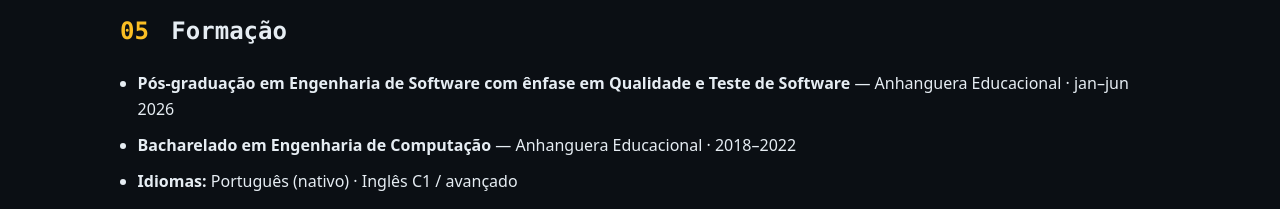
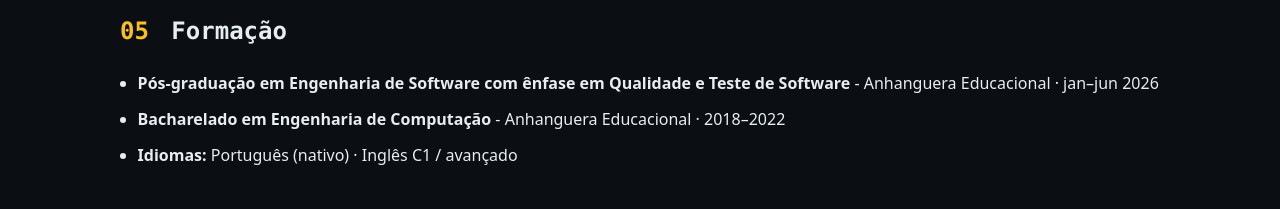
Before and after one commit to Lu1z-Filipe/luiz-filipe-portfolio, a website built with Vite: page site/index.html in a window 1280 px wide. Shown: the part 3531-3740 px from the top of the page. Built offline with nearby package versions, Linux system fonts and the light colour scheme; no server answers.

Commit message:
feat/atualiza_tracos

```diff
--- a/site/index.html
+++ b/site/index.html
@@ -3,7 +3,7 @@
   <head>
     <meta charset="utf-8" />
     <meta name="viewport" content="width=device-width, initial-scale=1" />
-    <title>Luiz Filipe Nascimento — QA Engineer</title>
+    <title>Luiz Filipe Nascimento - QA Engineer</title>
     <meta
       name="description"
       content="Portfólio de Luiz Filipe Nascimento, analista de qualidade de software (QA) desde 2021: testes funcionais, API REST, SQL, automação com Playwright e Cypress, ERP TOTVS e IA aplicada a QA."
@@ -12,7 +12,7 @@
     <meta name="theme-color" content="#0b0f14" />
     <meta property="og:type" content="website" />
     <meta property="og:locale" content="pt_BR" />
-    <meta property="og:title" content="Luiz Filipe Nascimento — QA Engineer" />
+    <meta property="og:title" content="Luiz Filipe Nascimento - QA Engineer" />
     <meta
       property="og:description"
       content="Qualidade de software ao longo de todo o ciclo: requisitos, testes, automação, dados e CI/CD."
@@ -21,7 +21,7 @@
     <meta property="og:image" content="https://lu1z-filipe.github.io/luiz-filipe-portfolio/og.png" />
     <meta property="og:image:width" content="1200" />
     <meta property="og:image:height" content="630" />
-    <meta property="og:image:alt" content="Luiz Filipe Nascimento — QA Engineer, automação de testes" />
+    <meta property="og:image:alt" content="Luiz Filipe Nascimento - QA Engineer, automação de testes" />
     <meta name="twitter:card" content="summary_large_image" />
     <link rel="canonical" href="https://lu1z-filipe.github.io/luiz-filipe-portfolio/" />
     <link
@@ -257,8 +257,8 @@
       <section id="formacao" class="wrap" aria-labelledby="h-form">
         <h2 id="h-form"><span class="num">05</span> Formação</h2>
         <ul class="plain">
-          <li><strong>Pós-graduação em Engenharia de Software com ênfase em Qualidade e Teste de Software</strong> — Anhanguera Educacional · jan–jun 2026</li>
-          <li><strong>Bacharelado em Engenharia de Computação</strong> — Anhanguera Educacional · 2018–2022</li>
+          <li><strong>Pós-graduação em Engenharia de Software com ênfase em Qualidade e Teste de Software</strong> - Anhanguera Educacional · jan–jun 2026</li>
+          <li><strong>Bacharelado em Engenharia de Computação</strong> - Anhanguera Educacional · 2018–2022</li>
           <li><strong>Idiomas:</strong> Português (nativo) · Inglês C1 / avançado</li>
         </ul>
       </section>
```
